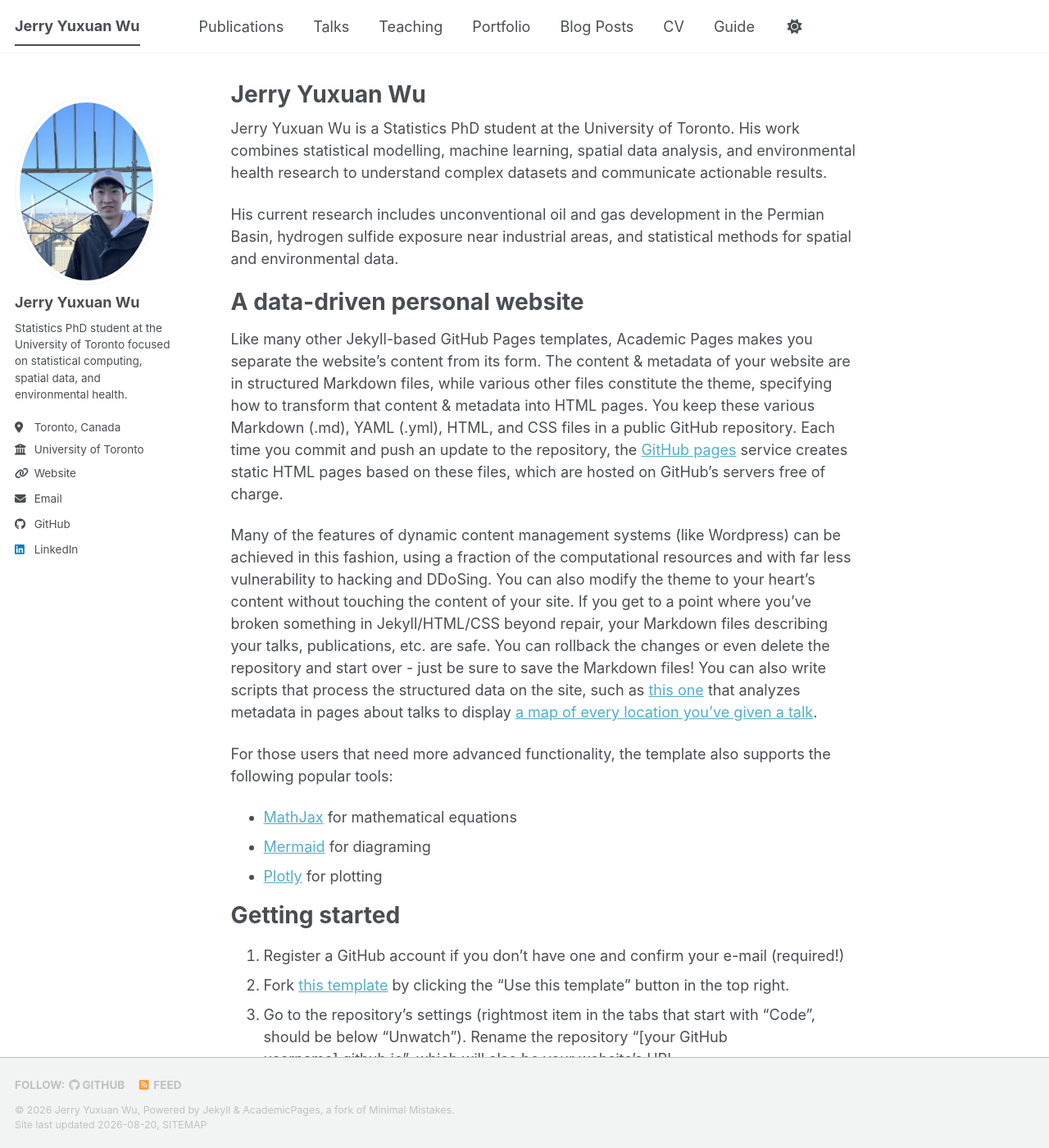
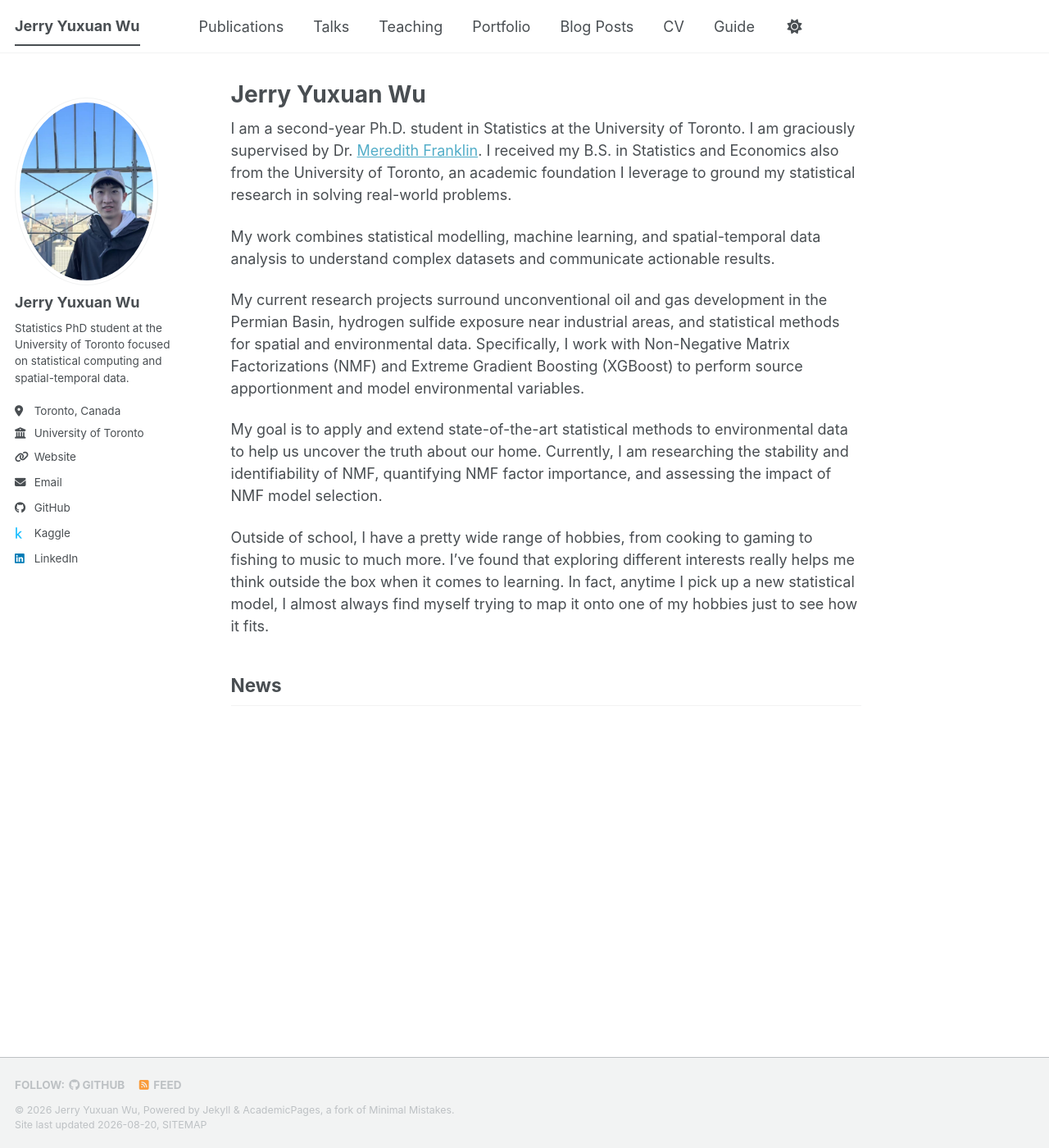
Before and after one commit to JerryYuxuanWu/JerryYuxuanWu.github.io, a Jekyll site: the page built from _pages/about.md, in a window 1280 px wide and 1400 px high. Shown: the whole window at 82% size. Built offline with Jekyll 4.4.1, drawn with Linux system fonts in a browser that asks for light colours; a style sheet for code colours, icons or effects is not loaded; some of the changed text lies outside the part shown.

Commit message:
Update About

```diff
--- a/_config.yml
+++ b/_config.yml
@@ -23,10 +23,10 @@ repository               : "jerryyuxuanwu/jerryyuxuanwu.github.io"
 #               Additional customization can be done by editing /_includes/author-profile.html
 author:
   # Biographic information
-  avatar           : "jerry.jpg"
+  avatar           : "Jerry.jpg"
   name             : "Jerry Yuxuan Wu"
   pronouns         : # example: "she/her"
-  bio              : "Statistics PhD student at the University of Toronto focused on statistical computing, spatial data, and environmental health."
+  bio              : "Statistics PhD student at the University of Toronto focused on statistical computing and spatial-temporal data."
   location         : "Toronto, Canada"
   employer         : "University of Toronto"
   uri              : "https://jerryyuxuanwu.github.io"
@@ -52,7 +52,7 @@ author:
   codepen          : # Username
   dribbble         : # Username
   github           : "jerryyuxuanwu"
-  kaggle           : # Username
+  kaggle           : "Jerry Yuxuan Wu"
   stackoverflow    : # User number or user number and name (i.e., use "1" or "1/jeff-atwood")
 
   # Social media
--- a/_pages/about.md
+++ b/_pages/about.md
@@ -7,50 +7,15 @@ redirect_from:
   - /about.html
 ---
 
-Jerry Yuxuan Wu is a Statistics PhD student at the University of Toronto. His work combines statistical modelling, machine learning, spatial data analysis, and environmental health research to understand complex datasets and communicate actionable results.
+I am a second-year Ph.D. student in Statistics at the University of Toronto. I am graciously supervised by Dr. [Meredith Franklin](https://meredithfranklin.github.io/). I received my B.S. in Statistics and Economics also from the University of Toronto, an academic foundation I leverage to ground my statistical research in solving real-world problems.
 
-His current research includes unconventional oil and gas development in the Permian Basin, hydrogen sulfide exposure near industrial areas, and statistical methods for spatial and environmental data.
+My work combines statistical modelling, machine learning, and spatial-temporal data analysis to understand complex datasets and communicate actionable results.
 
-A data-driven personal website
-======
-Like many other Jekyll-based GitHub Pages templates, Academic Pages makes you separate the website's content from its form. The content & metadata of your website are in structured Markdown files, while various other files constitute the theme, specifying how to transform that content & metadata into HTML pages. You keep these various Markdown (.md), YAML (.yml), HTML, and CSS files in a public GitHub repository. Each time you commit and push an update to the repository, the [GitHub pages](https://pages.github.com/) service creates static HTML pages based on these files, which are hosted on GitHub's servers free of charge.
+My current research projects surround unconventional oil and gas development in the Permian Basin, hydrogen sulfide exposure near industrial areas, and statistical methods for spatial and environmental data. Specifically, I work with Non-Negative Matrix Factorizations (NMF) and Extreme Gradient Boosting (XGBoost) to perform source apportionment and model environmental variables.
 
-Many of the features of dynamic content management systems (like Wordpress) can be achieved in this fashion, using a fraction of the computational resources and with far less vulnerability to hacking and DDoSing. You can also modify the theme to your heart's content without touching the content of your site. If you get to a point where you've broken something in Jekyll/HTML/CSS beyond repair, your Markdown files describing your talks, publications, etc. are safe. You can rollback the changes or even delete the repository and start over - just be sure to save the Markdown files! You can also write scripts that process the structured data on the site, such as [this one](https://github.com/academicpages/academicpages.github.io/blob/master/talkmap.ipynb) that analyzes metadata in pages about talks to display [a map of every location you've given a talk](https://academicpages.github.io/talkmap.html).
+My goal is to apply and extend state-of-the-art statistical methods to environmental data to help us uncover the truth about our home. Currently, I am researching the stability and identifiability of NMF, quantifying NMF factor importance, and assessing the impact of NMF model selection.
 
-For those users that need more advanced functionality, the template also supports the following popular tools:
-- [MathJax](https://www.mathjax.org/) for mathematical equations
-- [Mermaid](https://mermaid.js.org/) for diagraming
-- [Plotly](https://plotly.com/javascript/) for plotting
+Outside of school, I have a pretty wide range of hobbies, from cooking to gaming to fishing to music to much more. I've found that exploring different interests really helps me think outside the box when it comes to learning. In fact, anytime I pick up a new statistical model, I almost always find myself trying to map it onto one of my hobbies just to see how it fits.
 
-Getting started
-======
-1. Register a GitHub account if you don't have one and confirm your e-mail (required!)
-1. Fork [this template](https://github.com/academicpages/academicpages.github.io) by clicking the "Use this template" button in the top right.
-1. Go to the repository's settings (rightmost item in the tabs that start with "Code", should be below "Unwatch"). Rename the repository "[your GitHub username].github.io", which will also be your website's URL.
-1. Set site-wide configuration and create content & metadata (see below -- also see [this set of diffs](https://archive.is/3TPas) showing what files were changed to set up [an example site](https://getorg-testacct.github.io) for a user with the username "getorg-testacct")
-1. Upload any files (like PDFs, .zip files, etc.) to the files/ directory. They will appear at https://[your GitHub username].github.io/files/example.pdf.
-1. Check status by going to the repository settings, in the "GitHub pages" section
-
-Site-wide configuration
+News
 ------
-The main configuration file for the site is in the base directory in [_config.yml](https://github.com/academicpages/academicpages.github.io/blob/master/_config.yml), which defines the content in the sidebars and other site-wide features. You will need to replace the default variables with ones about yourself and your site's github repository. The configuration file for the top menu is in [_data/navigation.yml](https://github.com/academicpages/academicpages.github.io/blob/master/_data/navigation.yml). For example, if you don't have a portfolio or blog posts, you can remove those items from that navigation.yml file to remove them from the header.
-
-Create content & metadata
-------
-For site content, there is one Markdown file for each type of content, which are stored in directories like _publications, _talks, _posts, _teaching, or _pages. For example, each talk is a Markdown file in the [_talks directory](https://github.com/academicpages/academicpages.github.io/tree/master/_talks). At the top of each Markdown file is structured data in YAML about the talk, which the theme will parse to do lots of cool stuff. The same structured data about a talk is used to generate the list of talks on the [Talks page](https://academicpages.github.io/talks), each [individual page](https://academicpages.github.io/talks/2012-03-01-talk-1) for specific talks, the talks section for the [CV page](https://academicpages.github.io/cv), and the [map of places you've given a talk](https://academicpages.github.io/talkmap.html) (if you run this [python file](https://github.com/academicpages/academicpages.github.io/blob/master/talkmap.py) or [Jupyter notebook](https://github.com/academicpages/academicpages.github.io/blob/master/talkmap.ipynb), which creates the HTML for the map based on the contents of the _talks directory).
-
-**Markdown generator**
-
-The repository includes [a set of Jupyter notebooks](https://github.com/academicpages/academicpages.github.io/tree/master/markdown_generator
-) that converts a CSV containing structured data about talks or presentations into individual Markdown files that will be properly formatted for the Academic Pages template. The sample CSVs in that directory are the ones I used to create my own personal website at stuartgeiger.com. My usual workflow is that I keep a spreadsheet of my publications and talks, then run the code in these notebooks to generate the Markdown files, then commit and push them to the GitHub repository.
-
-How to edit your site's GitHub repository
-------
-Many people use a git client to create files on their local computer and then push them to GitHub's servers. If you are not familiar with git, you can directly edit these configuration and Markdown files directly in the github.com interface. Navigate to a file (like [this one](https://github.com/academicpages/academicpages.github.io/blob/master/_talks/2012-03-01-talk-1.md) and click the pencil icon in the top right of the content preview (to the right of the "Raw | Blame | History" buttons). You can delete a file by clicking the trashcan icon to the right of the pencil icon. You can also create new files or upload files by navigating to a directory and clicking the "Create new file" or "Upload files" buttons.
-
-Example: editing a Markdown file for a talk
-![Editing a Markdown file for a talk](/images/editing-talk.png)
-
-For more info
-------
-More info about configuring Academic Pages can be found in [the guide](https://academicpages.github.io/markdown/), the [growing wiki](https://github.com/academicpages/academicpages.github.io/wiki), and you can always [ask a question on GitHub](https://github.com/academicpages/academicpages.github.io/discussions). The [guides for the Minimal Mistakes theme](https://mmistakes.github.io/minimal-mistakes/docs/configuration/) (which this theme was forked from) might also be helpful.
```
